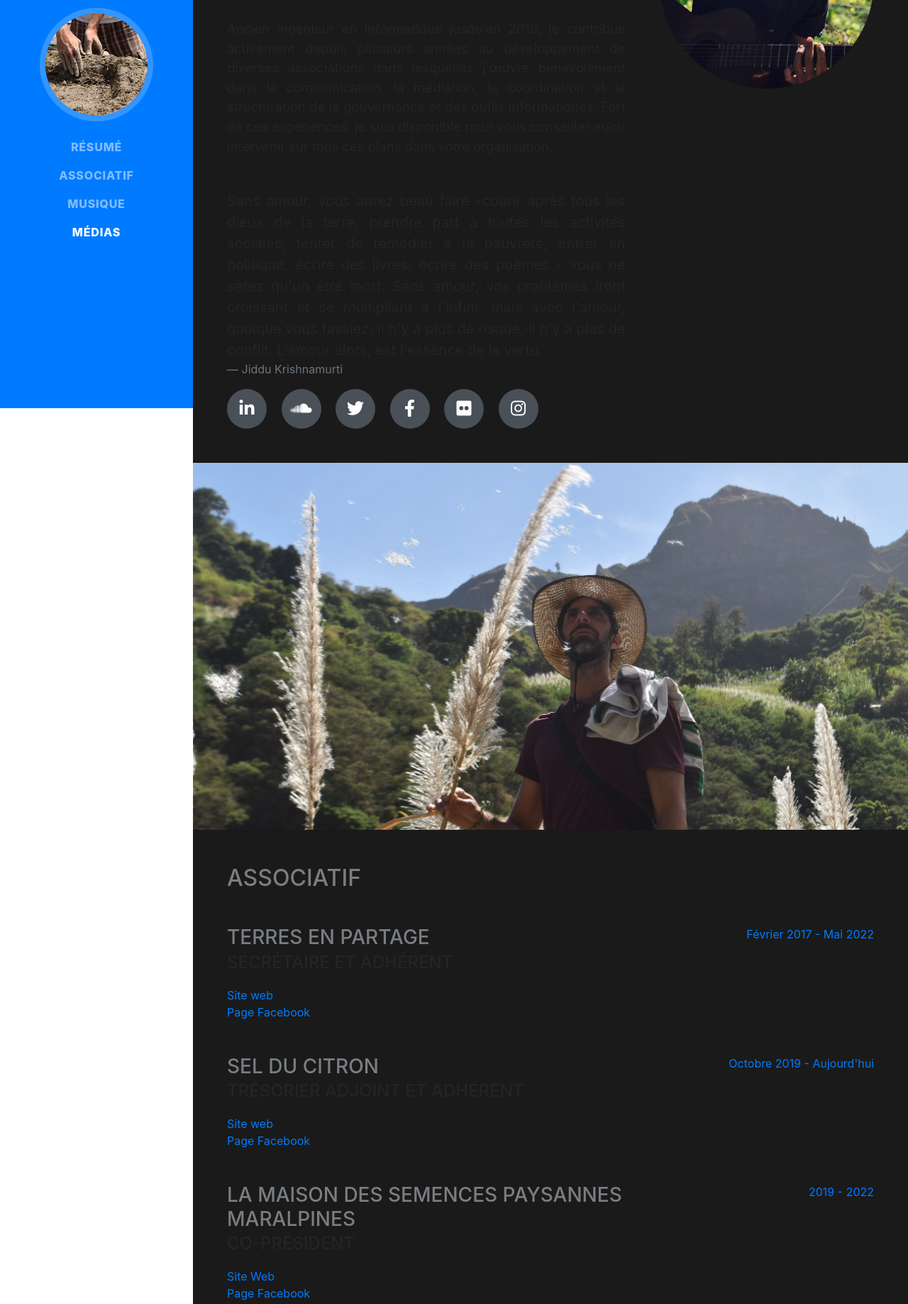
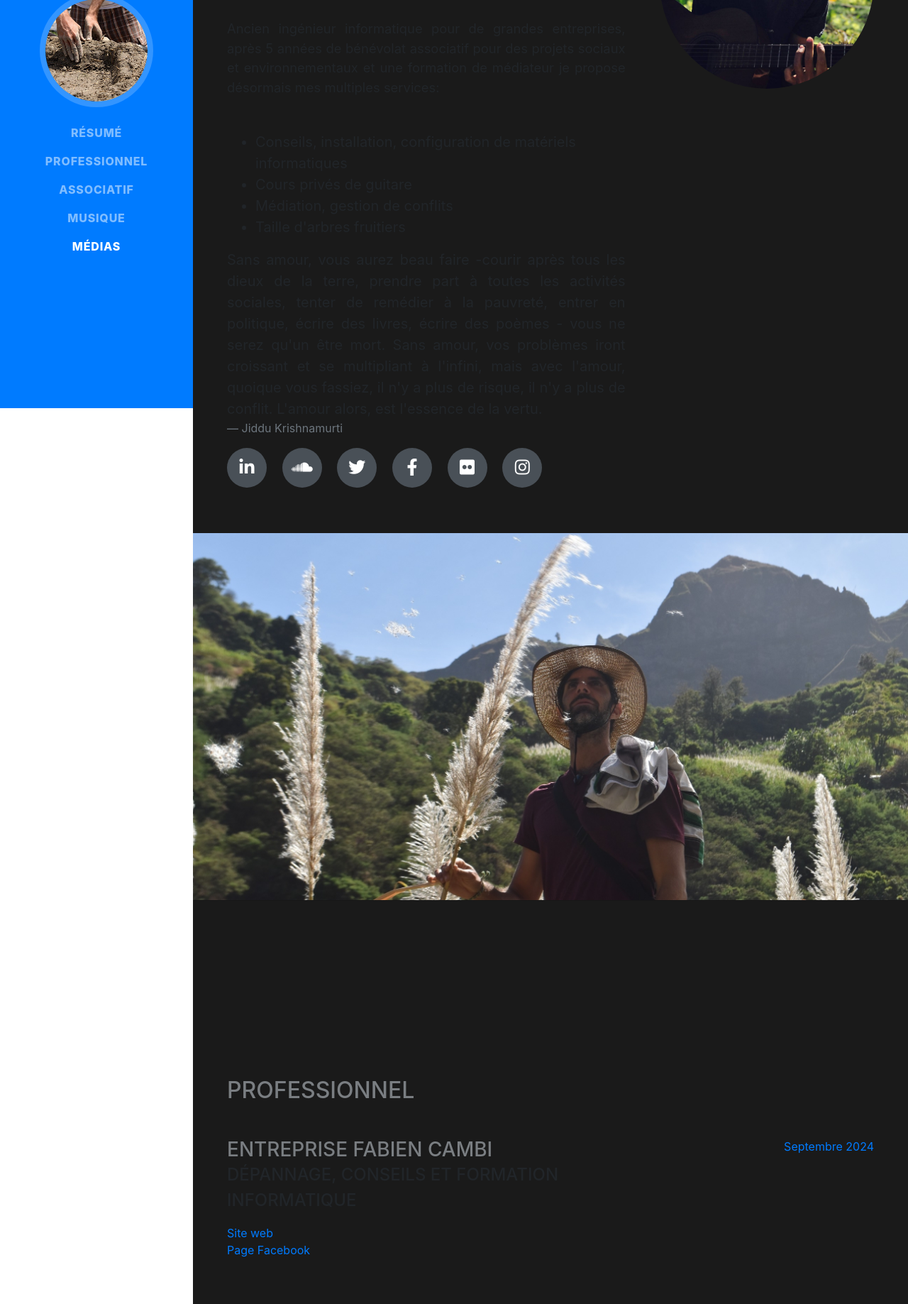
Before and after one commit to toddoli/toddoli.github.io, a website with bundled scripts: page index.html in a window 1280 px wide. Shown: the part 225-2062 px from the top of the page at 71% size. Built offline with nearby package versions, Linux system fonts and the light colour scheme; a web font is replaced by a local one.

Commit message:
added pro

```diff
--- a/index.html
+++ b/index.html
@@ -53,6 +53,9 @@
           <a class="nav-link js-scroll-trigger" href="#about">Résumé</a>
         </li>
         <li class="nav-item">
+          <a class="nav-link js-scroll-trigger" href="#pro">Professionnel</a>
+        </li>
+        <li class="nav-item">
           <a class="nav-link js-scroll-trigger" href="#associatif">Associatif</a>
         </li>
         <li class="nav-item">
@@ -76,8 +79,13 @@
             <span class="badge badge-pill badge-success">Permaculture</span>
             <span class="badge badge-pill badge-primary">Gouvernance collégiale</span>
         </div>
-        <p class="text-justify lead mb-5">Ancien ingénieur en informatique jusqu’en 2018, je contribue activement depuis plusieurs années au développement de diverses associations dans lesquelles j'œuvre bénévolement dans la communication, la médiation, la coordination et la structuration de la gouvernance et des outils informatiques.
-Fort de ces expériences, je suis disponible pour vous conseiller et/ou intervenir sur tous ces plans dans votre organisation. </p>
+        <p class="text-justify lead mb-5">Ancien ingénieur informatique pour de grandes entreprises, après 5 années de bénévolat associatif pour des projets sociaux et environnementaux et une formation de médiateur je propose désormais mes multiples services:<blockquote class="blockquote"></p>
+<ul>
+  <li>Conseils, installation, configuration de matériels informatiques</li>
+  <li>Cours privés de guitare</li>
+  <li>Médiation, gestion de conflits</li>
+  <li>Taille d'arbres fruitiers</li>
+</ul>
 <blockquote class="blockquote"></p>
   <p class="text-justify mb-0">Sans amour, vous aurez beau faire -courir après tous les dieux de la terre, prendre part à toutes les activités sociales, tenter de remédier à la pauvreté, entrer en politique, écrire des livres, écrire des poèmes - vous ne serez qu'un être mort. Sans amour, vos problèmes iront croissant et se multipliant à l'infini, mais avec l'amour, quoique vous fassiez, il n'y a plus de risque, il n'y a plus de conflit. L'amour alors, est l'essence de la vertu.</p>
   <footer class="blockquote-footer">Jiddu Krishnamurti</footer>
@@ -106,6 +114,23 @@ Fort de ces expériences, je suis disponible pour vous conseiller et/ou interven
     </section>
     <img class="img-fluid" src="img/image1.jpg" alt="image 1" />
     <hr class="m-0">
+
+    <section class="resume-section p-3 p-lg-5 d-flex align-items-center" id="pro">
+      <div class="w-100">
+        <h2 class="mb-5">Professionnel</h2>
+
+        <div class="resume-item d-flex flex-column flex-md-row justify-content-between mb-5">
+          <div class="resume-content">
+            <h3 class="mb-0">entreprise Fabien CAMBI</h3>
+			<div class="subheading mb-3">Dépannage, conseils et formation informatique</div>
+            <div><a target="_blank" href="https://fabiencambi.fr">Site web</a></div>
+			<div><a target="_blank" href="https://facebook.com/fabiencambi">Page Facebook</a></div>
+          </div>
+          <div class="resume-date text-md-right">
+            <span class="text-primary">Septembre 2024</span>
+          </div>
+        </div>
+    </section>
 
     <section class="resume-section p-3 p-lg-5 d-flex align-items-center" id="associatif">
       <div class="w-100">
@@ -185,6 +210,7 @@ Fort de ces expériences, je suis disponible pour vous conseiller et/ou interven
           </div>
         </div>
 
+    </section>
     <hr class="m-0">
 
     <section class="resume-section p-3 p-lg-5 d-flex justify-content-center" id="music">
```
